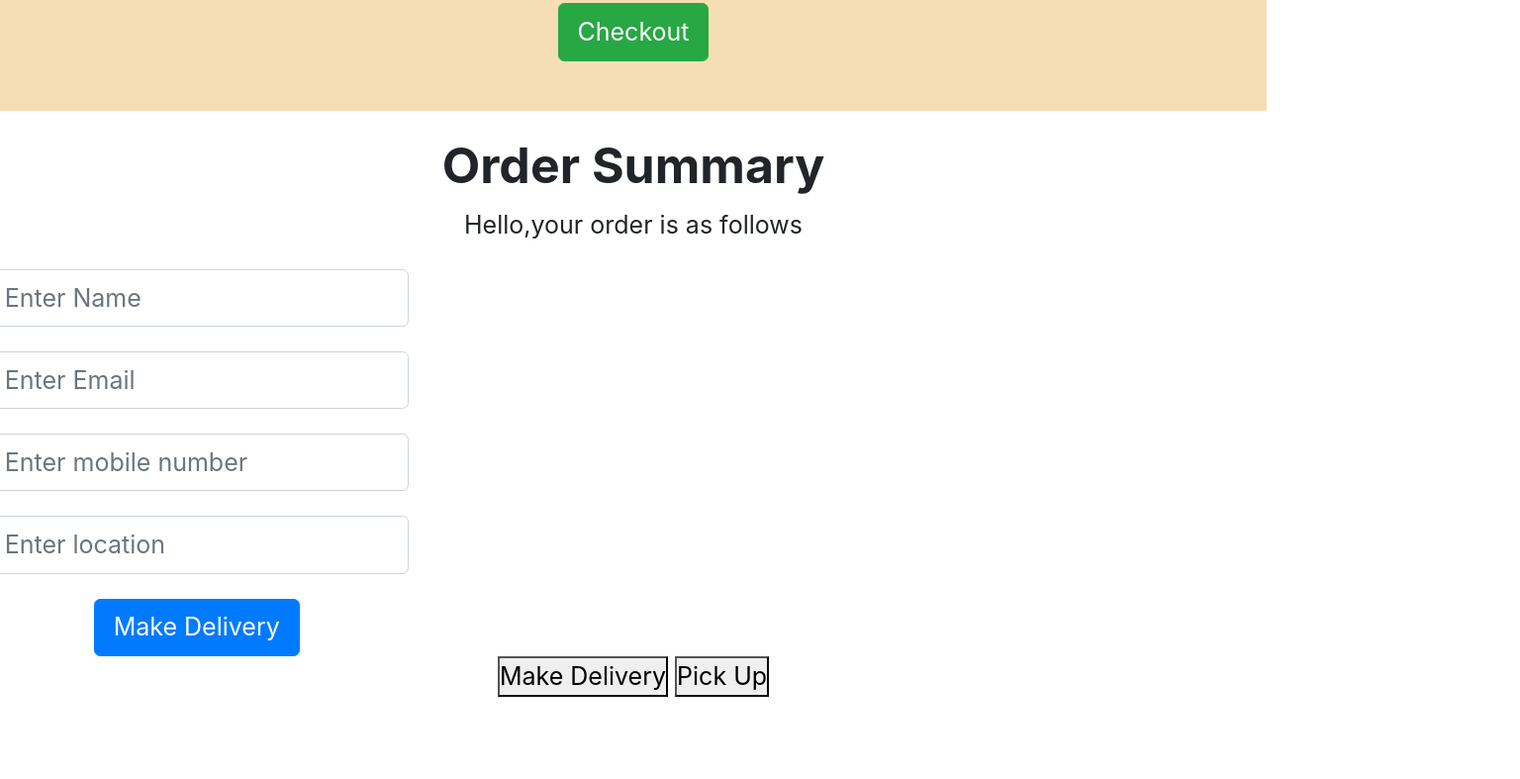
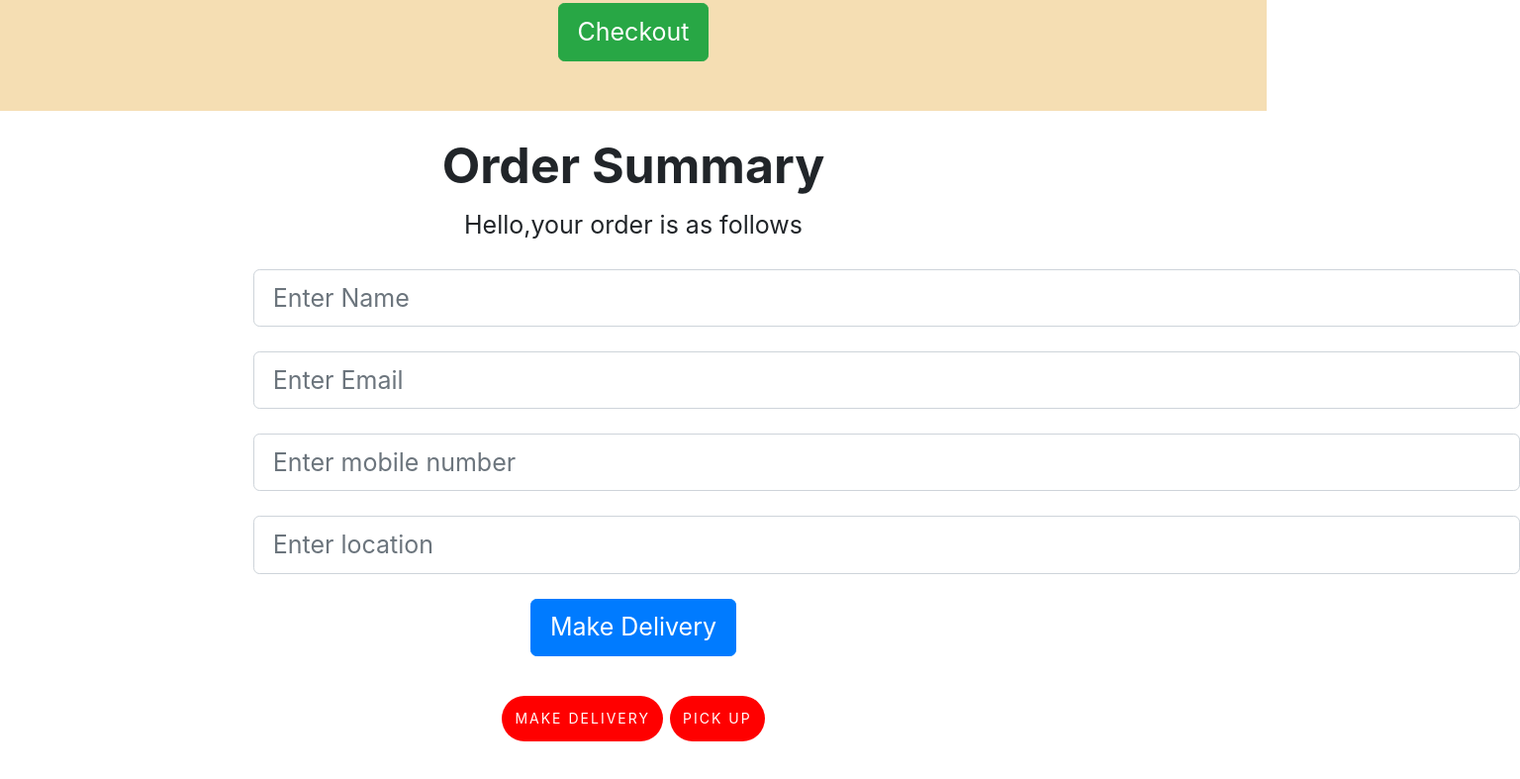
Before and after one commit to Fridah-kalee/Pizza-Pie, a plain HTML site: page index.html in a window 1280 px wide. Shown: the part 3005-3792 px from the top of the page at 99% size, 1536 px wide, since content can reach past the window. Before the commit the page ends 3709 px from the top, so only its background shows below. Drawn offline with nearby package versions, Linux system fonts and the light colour scheme.

Commit message:
styling order summary

```diff
--- a/index.css
+++ b/index.css
@@ -89,11 +89,62 @@ html{
     margin-bottom: 50px;
     margin-top: 40px;
 }
-.socials{
+/* .socials{
     display: flex;
     height: 3vh;
     width: 2vw;
     color: red;
     text-align: space-between;
     justify-content: center;
+} */
+#name{
+    margin-left: 20%;
+
+
 }
+#email{
+    margin-left: 20%;
+
+}
+#mobile-number{
+    margin-left: 20%;
+
+}
+#location{
+    margin-left: 20%;
+
+}
+.form-control:input-placeholder {
+    color: white;
+  }
+.deliver{
+    margin-top: 40px;
+    margin-bottom: 50px;
+    color: #fff;
+    text-decoration: none;
+    text-transform: uppercase;
+    display: inline-block;
+    letter-spacing: 2px;
+    background-color: red;
+    outline: none;
+    padding: 12.5px 13px;
+    border: none;
+    border-radius: 33px;
+    font-size: 14px;
+}
+.delivernot{
+    margin-top: 40px;
+    margin-bottom: 50px;
+    color: #fff;
+    text-decoration: none;
+    text-transform: uppercase;
+    display: inline-block;
+    letter-spacing: 2px;
+    background-color: red;
+    outline: none;
+    padding: 12.5px 13px;
+    border: none;
+    border-radius: 33px;
+    font-size: 14px;
+
+}
--- a/index.html
+++ b/index.html
@@ -224,7 +224,7 @@
          <ol id="list" class="sum text-center"></ol>
          <div class="overlay1">
            <div class="customerdata">
-             <div class="row">
+             <div class="rows">
               <form action="">
                 <div class="form-group">
                   <input type="text" class="form-control" id="name" placeholder="Enter Name" required>
```
